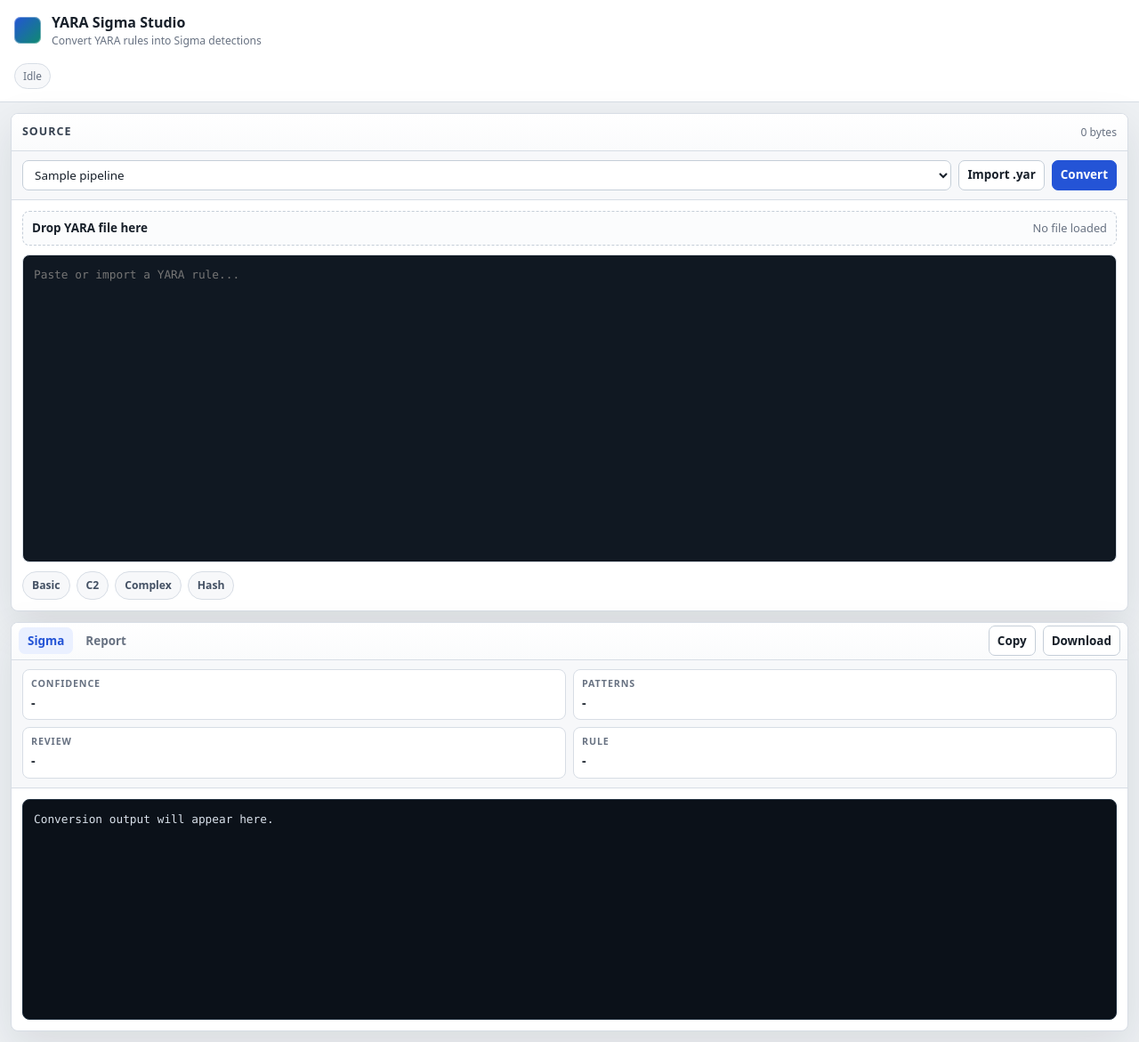
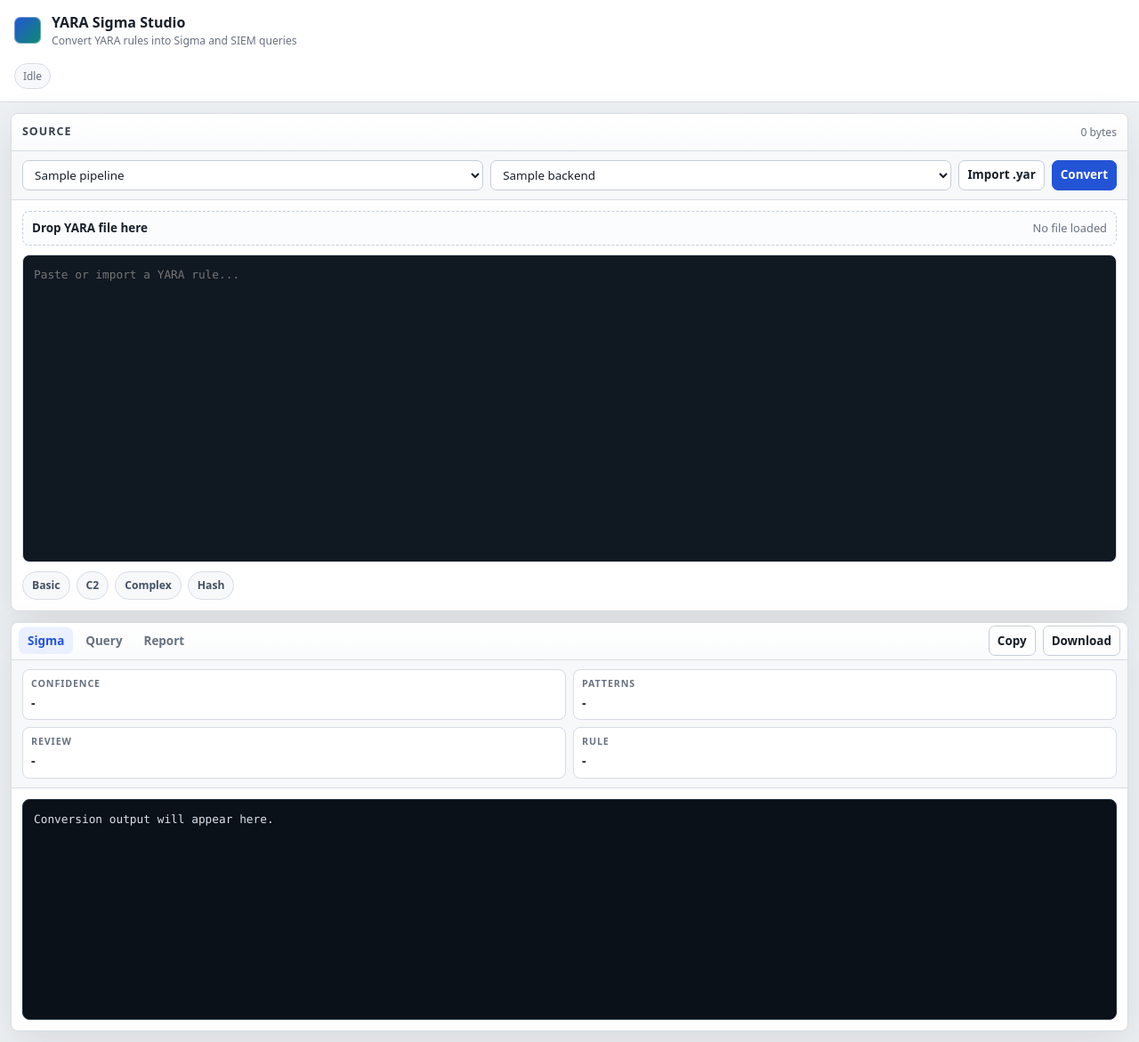
Before and after one commit to wahidhendrawan/yara-sigma-webui, a Flask app: template templates/index.html in a window 1280 px wide. Shown: the whole page at 89% size. Run offline with Flask 3, Linux system fonts and the light colour scheme; the template is opened without the code that fills it: most values are stand-ins (such as "Sample title", 1, 10 or a date in 2020).

Commit message:
Restore SIEM query output in web app

```diff
--- a/app.py
+++ b/app.py
@@ -1,7 +1,8 @@
 """Flask web UI for yar2sig.
 
 Serves a single-page YARA to Sigma converter. POST /api/convert returns
-the Sigma rule (YAML), conversion report, and quality metadata.
+the Sigma rule (YAML), conversion report, quality metadata, and an optional
+native SIEM query for the selected backend.
 """
 
 from __future__ import annotations
@@ -10,7 +11,9 @@ import yaml
 from flask import Flask, jsonify, render_template, request
 
 from yar2sig import (
+    BACKENDS,
     available_pipelines,
+    generate_query,
     load_mapping,
 )
 from yar2sig.emitter import emit_sigma
@@ -31,12 +34,13 @@ def index():
     return render_template(
         "index.html",
         pipelines=available_pipelines(),
+        backends={key: value[0] for key, value in BACKENDS.items()},
     )
 
 
 @app.route("/healthz")
 def healthz():
-    return jsonify(status="ok", pipelines=available_pipelines())
+    return jsonify(status="ok", pipelines=available_pipelines(), backends=list(BACKENDS))
 
 
 @app.route("/api/convert", methods=["POST"])
@@ -50,17 +54,22 @@ def api_convert():
 
     text = (data.get("rule") or "").strip()
     pipeline = data.get("pipeline") or "sysmon"
+    backend = data.get("backend") or "splunk"
     if not text:
         return _error("No YARA rule provided", 400)
     if pipeline not in available_pipelines():
         return _error("Unknown mapping pipeline", 400, available=available_pipelines())
+    if backend not in BACKENDS:
+        return _error("Unknown backend", 400, available=list(BACKENDS))
 
     try:
         parsed = parse_yara_rule(text)
         rule, report = emit_sigma(parsed, load_mapping(pipeline))
         sigma_yaml = yaml.safe_dump(rule, sort_keys=False, allow_unicode=True)
+        query = generate_query(backend, rule, parsed.get("strings", []))
         return jsonify(
             sigma=sigma_yaml,
+            query=query,
             report=report,
             quality=rule.get("x_yar2sig", {}),
             parsed={
--- a/templates/index.html
+++ b/templates/index.html
@@ -32,7 +32,7 @@ button{cursor:pointer}
 .panelHead{height:42px;border-bottom:1px solid var(--line);display:flex;align-items:center;justify-content:space-between;padding:0 12px;gap:10px;background:linear-gradient(180deg,#fff,#fafbfc)}
 .panelTitle{font-size:.78rem;font-weight:800;text-transform:uppercase;letter-spacing:.08em;color:#364150}
 .counter{font-size:.76rem;color:var(--muted);white-space:nowrap}
-.toolbar{padding:10px 12px;border-bottom:1px solid var(--line);display:grid;grid-template-columns:minmax(0,1fr) auto auto;gap:8px;background:var(--surface2)}
+.toolbar{padding:10px 12px;border-bottom:1px solid var(--line);display:grid;grid-template-columns:minmax(0,1fr) minmax(0,1fr) auto auto;gap:8px;background:var(--surface2)}
 select,.btn{height:34px;border:1px solid var(--line2);border-radius:7px;background:#fff;color:var(--ink);padding:0 9px;font-size:.84rem}
 select:focus,.btn:focus,textarea:focus{outline:2px solid rgba(36,84,214,.22);outline-offset:1px}
 .btn{font-weight:750;white-space:nowrap}
@@ -66,7 +66,7 @@ textarea{width:100%;min-height:0;height:100%;resize:none;border:1px solid var(--
   .workspace{height:auto;min-height:calc(100dvh - 64px);grid-template-columns:1fr;padding:12px}
   .panel{min-height:460px}
   .panel:first-child{min-height:560px}
-  .toolbar{grid-template-columns:1fr auto auto}
+  .toolbar{grid-template-columns:1fr 1fr auto auto}
   .summary{grid-template-columns:1fr 1fr}
 }
 @media(min-width:1281px){
@@ -93,7 +93,7 @@ textarea{width:100%;min-height:0;height:100%;resize:none;border:1px solid var(--
       <div class="mark"></div>
       <div>
         <h1>YARA Sigma Studio</h1>
-        <p>Convert YARA rules into Sigma detections</p>
+        <p>Convert YARA rules into Sigma and SIEM queries</p>
       </div>
     </div>
     <div class="status" id="status">
@@ -110,6 +110,9 @@ textarea{width:100%;min-height:0;height:100%;resize:none;border:1px solid var(--
       <div class="toolbar">
         <select id="pipeline" title="Mapping pipeline">
           {% for p in pipelines %}<option value="{{p}}">{{p}}</option>{% endfor %}
+        </select>
+        <select id="backend" title="Query backend">
+          {% for k,v in backends.items() %}<option value="{{k}}">{{v}}</option>{% endfor %}
         </select>
         <button class="btn" type="button" onclick="pickFile()">Import .yar</button>
         <button class="btn primary" id="convertBtn" onclick="doConvert()">Convert</button>
@@ -133,6 +136,7 @@ textarea{width:100%;min-height:0;height:100%;resize:none;border:1px solid var(--
     <section class="panel">
       <div class="resultTabs">
         <button class="tab active" data-tab="sigma" onclick="switchTab('sigma')">Sigma</button>
+        <button class="tab" data-tab="query" onclick="switchTab('query')">Query</button>
         <button class="tab" data-tab="report" onclick="switchTab('report')">Report</button>
         <div class="actions">
           <button class="btn" id="copyBtn" onclick="copyOut()">Copy</button>
@@ -148,6 +152,7 @@ textarea{width:100%;min-height:0;height:100%;resize:none;border:1px solid var(--
       <div class="outputWrap">
         <div class="err" id="err"></div>
         <pre class="out" id="out-sigma">Conversion output will appear here.</pre>
+        <pre class="out hidden" id="out-query"></pre>
         <ul class="out report hidden" id="out-report"></ul>
       </div>
     </section>
@@ -175,7 +180,7 @@ function loadSample(key){
 function switchTab(tab){
   current = tab;
   document.querySelectorAll('.tab').forEach(btn => btn.classList.toggle('active', btn.dataset.tab === tab));
-  ['sigma','report'].forEach(name => document.getElementById('out-' + name).classList.toggle('hidden', name !== tab));
+  ['sigma','query','report'].forEach(name => document.getElementById('out-' + name).classList.toggle('hidden', name !== tab));
 }
 function updateStatus(quality){
   const status = document.getElementById('status');
@@ -211,6 +216,7 @@ function loadFile(file){
 async function doConvert(){
   const rule = document.getElementById('rule').value;
   const pipeline = document.getElementById('pipeline').value;
+  const backend = document.getElementById('backend').value;
   const err = document.getElementById('err');
   const btn = document.getElementById('convertBtn');
   err.style.display = 'none';
@@ -224,12 +230,13 @@ async function doConvert(){
     const response = await fetch('/api/convert', {
       method: 'POST',
       headers: {'Content-Type': 'application/json'},
-      body: JSON.stringify({rule, pipeline})
+      body: JSON.stringify({rule, pipeline, backend})
     });
     const data = await response.json();
     if(!response.ok) throw new Error(data.error || 'Conversion failed');
     lastSigma = data.sigma;
     document.getElementById('out-sigma').textContent = data.sigma;
+    document.getElementById('out-query').textContent = data.query || '';
     document.getElementById('out-report').innerHTML = data.report.map(item => `<li>${esc(item)}</li>`).join('');
     document.getElementById('metricConfidence').textContent = `${data.quality.confidence || '-'} ${data.quality.confidence_score ?? ''}`.trim();
     document.getElementById('metricPatterns').textContent = data.parsed.patterns;
```
Also changed, not shown: tests/test_convert.py (+5 -7 lines), README.md.
